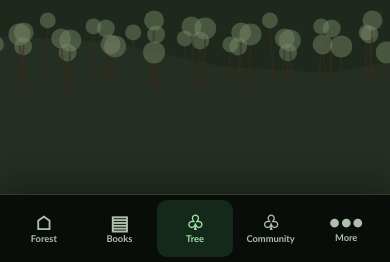
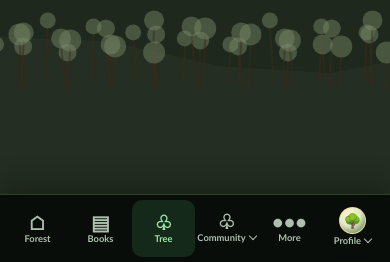
Before and after one commit to Maorb23/Book_tree, a Django app: page /tree/ in a window 390 px wide. Shown: the part 1265-1527 px from the top of the page. Run offline with Django 4.2, Linux system fonts and the light colour scheme; a user stored in the database is signed in; data comes from the database, SQL or seed files in the repository; data that the repository does not hold is empty.

Commit message:
mobile improvement

```diff
--- a/static/css/mobile.css
+++ b/static/css/mobile.css
@@ -28,7 +28,7 @@
     bottom: 0;
     z-index: 400;
     display: grid;
-    grid-template-columns: repeat(5, minmax(0, 1fr));
+    grid-template-columns: repeat(6, minmax(0, 1fr));
     min-height: calc(var(--mobile-bottom-bar) + env(safe-area-inset-bottom));
     padding: 5px 6px calc(5px + env(safe-area-inset-bottom));
     border-top: 1px solid rgba(130, 156, 118, 0.34);
@@ -42,7 +42,7 @@
   }
 
   .mobile-bottom-nav > a,
-  .mobile-bottom-more > summary {
+  .mobile-bottom-menu > summary {
     min-width: 0;
     min-height: 54px;
     display: flex;
@@ -58,7 +58,7 @@
   }
 
   .mobile-bottom-nav > a > span,
-  .mobile-bottom-more > summary > span {
+  .mobile-bottom-menu > summary > span {
     font-size: 1.25rem;
     line-height: 1;
   }
@@ -68,26 +68,27 @@
     color: #9be6aa;
   }
 
-  .mobile-bottom-more {
+  .mobile-bottom-menu {
     position: relative;
     min-width: 0;
   }
 
-  .mobile-bottom-more > summary {
+  .mobile-bottom-menu > summary {
     list-style: none;
     cursor: pointer;
     -webkit-tap-highlight-color: transparent;
   }
 
-  .mobile-bottom-more > summary::-webkit-details-marker {
+  .mobile-bottom-menu > summary::-webkit-details-marker {
     display: none;
   }
 
-  .mobile-bottom-more > div {
-    position: absolute;
-    right: 2px;
-    bottom: calc(100% + 10px);
-    width: min(220px, 72vw);
+  .mobile-bottom-menu > div {
+    position: fixed;
+    left: 12px;
+    right: 12px;
+    bottom: calc(var(--mobile-bottom-bar) + env(safe-area-inset-bottom) + 10px);
+    width: auto;
     display: grid;
     gap: 4px;
     padding: 8px;
@@ -97,7 +98,7 @@
     box-shadow: 0 -12px 30px rgba(0, 0, 0, 0.4);
   }
 
-  .mobile-bottom-more > div a {
+  .mobile-bottom-menu > div a {
     min-height: 44px;
     display: flex;
     align-items: center;
@@ -108,9 +109,60 @@
     font-weight: 700;
   }
 
-  .mobile-bottom-more > div a:hover,
-  .mobile-bottom-more > div a:focus-visible {
+  .mobile-bottom-menu > div a:hover,
+  .mobile-bottom-menu > div a:focus-visible {
     background: rgba(87, 201, 122, 0.15);
+  }
+
+  .mobile-bottom-menu[data-current="true"] > summary {
+    background: rgba(87, 201, 122, 0.15);
+    color: #9be6aa;
+  }
+
+  .mobile-menu-arrow {
+    display: inline-block;
+    width: 6px;
+    height: 6px;
+    margin-left: 2px;
+    border-right: 1px solid currentColor;
+    border-bottom: 1px solid currentColor;
+    transform: translateY(-2px) rotate(45deg);
+    transition: transform 0.16s ease;
+  }
+
+  .mobile-bottom-menu[open] .mobile-menu-arrow {
+    transform: translateY(1px) rotate(225deg);
+  }
+
+  .mobile-profile-icon {
+    width: 27px;
+    height: 27px;
+    display: grid;
+    place-items: center;
+    overflow: hidden;
+    border: 1.5px solid rgba(244, 218, 151, 0.9);
+    border-radius: 50%;
+    background: radial-gradient(circle at 35% 25%, #fff6cf, #dfe9c8 46%, #486a36 100%);
+    color: #1a2a16;
+  }
+
+  .mobile-profile-icon img {
+    width: 100%;
+    height: 100%;
+    display: block;
+    object-fit: cover;
+  }
+
+  .mobile-profile-icon b {
+    font-size: 0.9rem;
+    line-height: 1;
+  }
+
+  @media (max-width: 380px) {
+    .mobile-bottom-nav > a,
+    .mobile-bottom-menu > summary {
+      font-size: 0.62rem;
+    }
   }
 
   button,
--- a/templates/partials/mobile_bottom_nav.html
+++ b/templates/partials/mobile_bottom_nav.html
@@ -9,20 +9,48 @@
     <a href="{% url 'tree:tree' %}" {% if request.resolver_match.url_name == 'tree' or request.resolver_match.url_name == 'shared-tree' %}aria-current="page"{% endif %}>
       <span aria-hidden="true">♧</span><small>Tree</small>
     </a>
-    <a href="{% url 'tree:community-feed' %}" {% if 'community-' in request.resolver_match.url_name %}aria-current="page"{% endif %}>
-      <span aria-hidden="true">♧</span><small>Community</small>
-    </a>
-    <details class="mobile-bottom-more">
+    <details class="mobile-bottom-menu mobile-bottom-menu--community" {% if 'community-' in request.resolver_match.url_name %}data-current="true"{% endif %}>
+      <summary><span aria-hidden="true">♧</span><small>Community <i class="mobile-menu-arrow" aria-hidden="true"></i></small></summary>
+      <div>
+        <a href="{% url 'tree:community-feed' %}">Feed</a>
+        <a href="{% url 'tree:community-people' %}">Find People</a>
+        <a href="{% url 'tree:community-requests' %}">Requests</a>
+        <a href="{% url 'tree:community-friends' %}">Friends</a>
+        <a href="{% url 'tree:community-my-posts' %}">My Posts</a>
+      </div>
+    </details>
+    <details class="mobile-bottom-menu mobile-bottom-menu--more">
       <summary><span aria-hidden="true">•••</span><small>More</small></summary>
       <div>
         <a href="{% url 'tree:challenges' %}">Challenges</a>
         <a href="{% url 'tree:stats' %}">Stats</a>
-        <a href="{% url 'tree:my-profile' %}">My Profile</a>
         <a href="{% url 'tree:badges' %}">Badges</a>
         <a href="{% url 'tree:donations' %}">Donations</a>
         <a href="{% url 'tree:logout' %}">Logout</a>
       </div>
     </details>
+    {% with profile=request.user.profile %}
+      <details class="mobile-bottom-menu mobile-bottom-menu--profile" {% if request.resolver_match.url_name == 'my-profile' %}data-current="true"{% endif %}>
+        <summary aria-label="Profile menu">
+          <span class="mobile-profile-icon" aria-hidden="true">
+            {% if profile.avatar_url %}
+              <img src="{{ profile.avatar_url }}" alt="" referrerpolicy="no-referrer">
+            {% else %}
+              <b>{{ profile.avatar_symbol|default:"🌲" }}</b>
+            {% endif %}
+          </span>
+          <small>Profile <i class="mobile-menu-arrow" aria-hidden="true"></i></small>
+        </summary>
+        <div>
+          <a href="{% url 'tree:my-profile' %}">My Profile</a>
+          <a href="{% url 'tree:badges' %}">Badges</a>
+          <a href="{% url 'tree:my-books' %}">My Books</a>
+          <a href="{% url 'tree:challenges' %}">Challenges</a>
+          <a href="{% url 'tree:donations' %}">Donations</a>
+          <a href="{% url 'tree:logout' %}">Logout</a>
+        </div>
+      </details>
+    {% endwith %}
   {% else %}
     <a href="{% url 'tree:landing' %}" aria-current="page"><span aria-hidden="true">⌂</span><small>Home</small></a>
     <a href="{% url 'tree:community-feed' %}"><span aria-hidden="true">♧</span><small>Community</small></a>
--- a/tree/tests.py
+++ b/tree/tests.py
@@ -1536,9 +1536,13 @@ class DashboardGenreAndTimelineTests(TestCase):
 
         self.assertContains(response, '/static/css/mobile.css')
         self.assertContains(response, 'class="mobile-bottom-nav"')
-        for label in ('Forest', 'Books', 'Tree', 'Community', 'More'):
+        for label in ('Forest', 'Books', 'Tree', 'More'):
             self.assertContains(response, f'<small>{label}</small>', html=True)
         for label in ('Challenges', 'Stats', 'My Profile', 'Badges', 'Donations', 'Logout'):
+            self.assertContains(response, label)
+        self.assertContains(response, 'mobile-bottom-menu--community')
+        self.assertContains(response, 'mobile-bottom-menu--profile')
+        for label in ('Feed', 'Find People', 'Requests', 'Friends', 'My Posts'):
             self.assertContains(response, label)
 
     def test_tree_page_exposes_mobile_canvas_and_list_modes(self):
```
